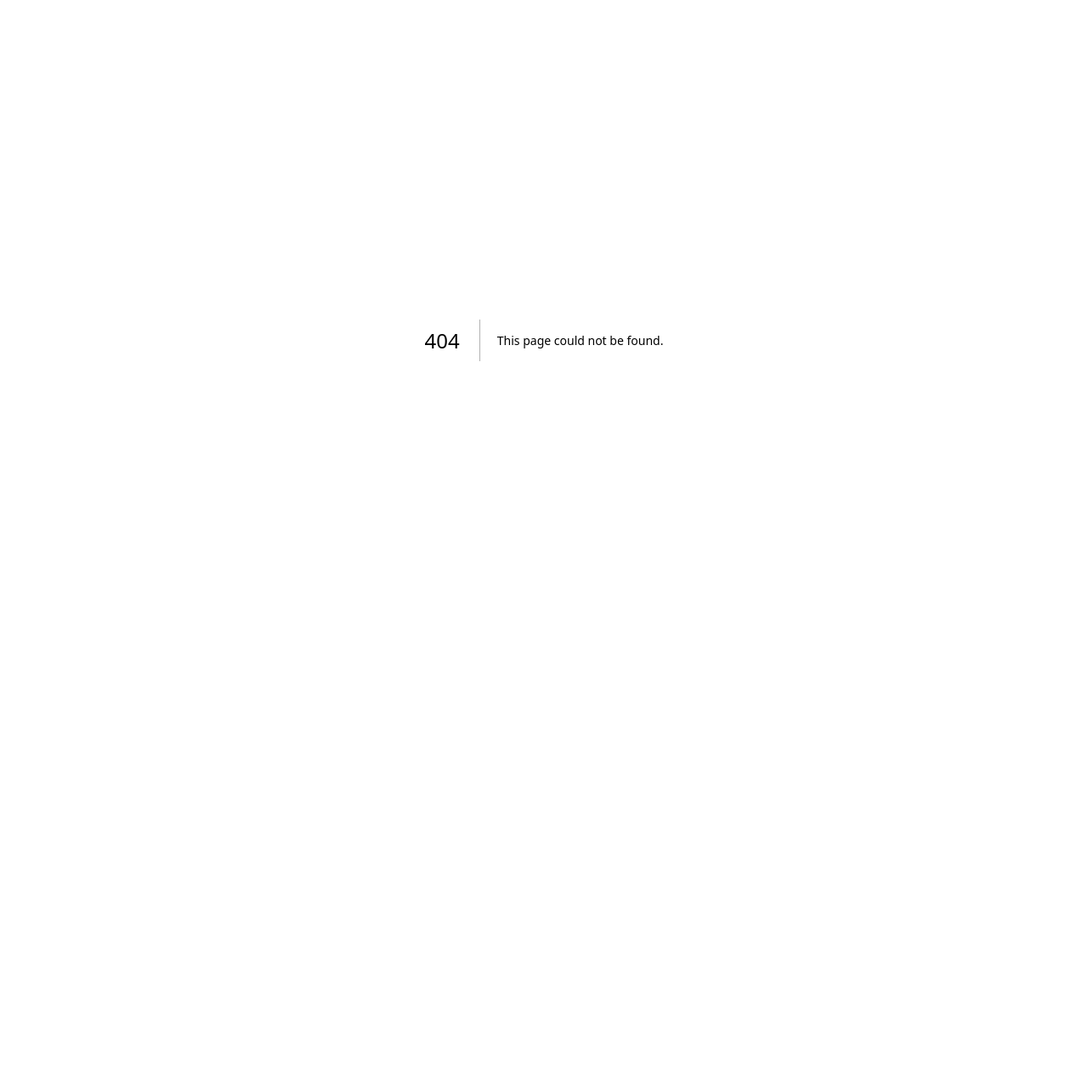
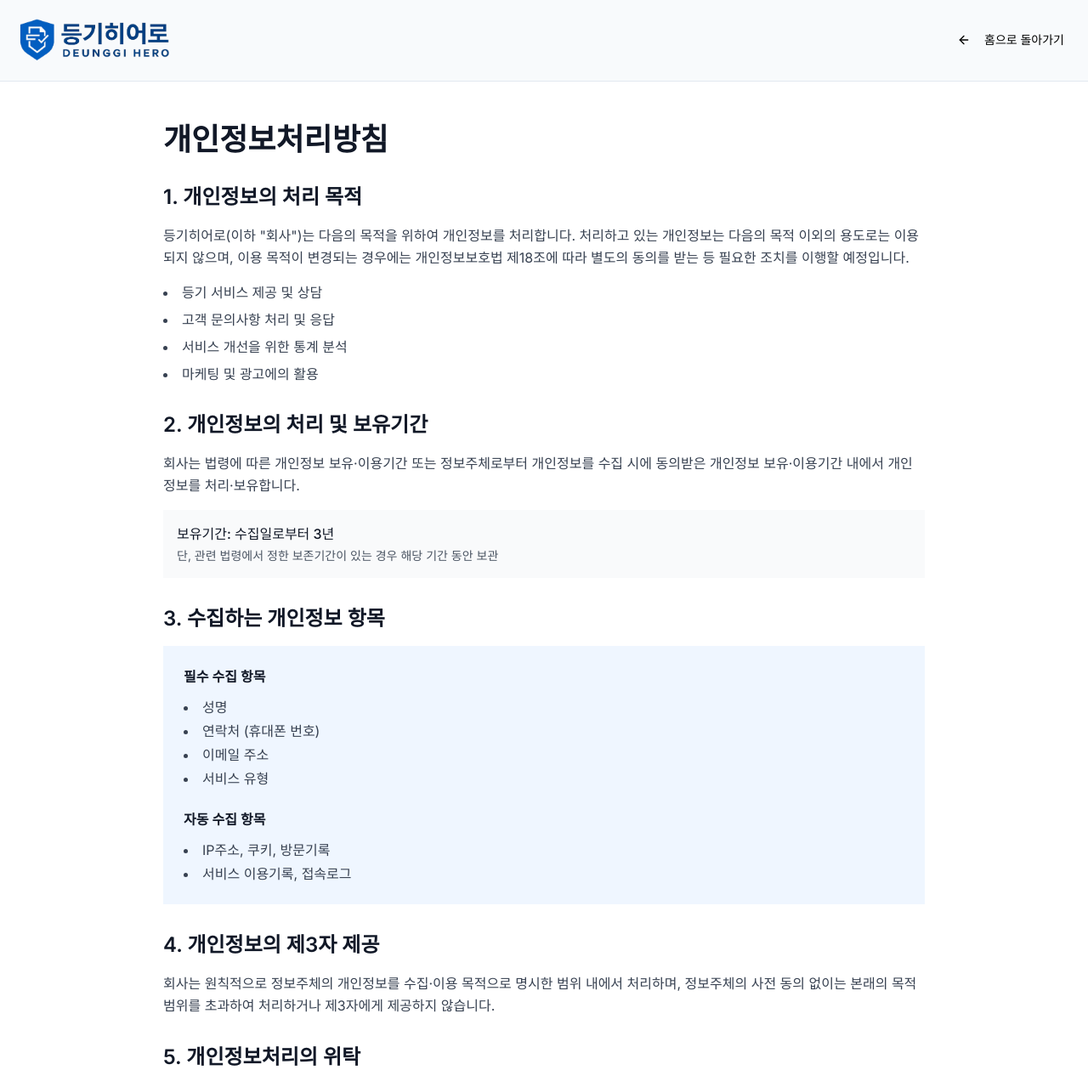
Before and after one commit to Tuna240425/DeungGi-Hero, a Next.js app: page /privacy in a window 1280 px wide. Before the commit this address had no page. Shown: the top 1279 px of the page at 85% size. Before the commit the page ends 800 px from the top, so only its background shows below. Built offline with nearby package versions, Linux system fonts and the light colour scheme.

Commit message:
개인정보 처리방침 추가

```diff
--- /dev/null
+++ b/app/privacy/page.tsx
@@ -0,0 +1,168 @@
+"use client"
+
+import Link from "next/link"
+import { Button } from "@/components/ui/button"
+import { ArrowLeft } from "lucide-react"
+import { Logo } from "@/components/logo"
+
+export default function PrivacyPolicyPage() {
+  return (
+    <div className="min-h-screen bg-white">
+      {/* Header */}
+      <header className="bg-slate-50 border-b border-slate-200">
+        <div className="container mx-auto px-4 py-4 flex items-center justify-between">
+          <Link href="/" className="text-2xl font-bold text-blue-600">
+            <Logo />
+          </Link>
+          <Link href="/">
+            <Button variant="ghost" size="sm">
+              <ArrowLeft className="mr-2 h-4 w-4" />
+              홈으로 돌아가기
+            </Button>
+          </Link>
+        </div>
+      </header>
+
+      {/* Content */}
+      <div className="container mx-auto px-4 py-12">
+        <div className="max-w-4xl mx-auto">
+          <h1 className="text-3xl md:text-4xl font-bold text-gray-900 mb-8">개인정보처리방침</h1>
+
+          <div className="prose prose-lg max-w-none space-y-8">
+            <section>
+              <h2 className="text-2xl font-semibold text-gray-900 mb-4">1. 개인정보의 처리 목적</h2>
+              <p className="text-gray-700 leading-relaxed">
+                등기히어로(이하 "회사")는 다음의 목적을 위하여 개인정보를 처리합니다. 처리하고 있는 개인정보는 다음의 목적 이외의 용도로는 이용되지 않으며, 이용 목적이 변경되는 경우에는 개인정보보호법 제18조에 따라 별도의 동의를 받는 등 필요한 조치를 이행할 예정입니다.
+              </p>
+              <ul className="list-disc list-inside mt-4 space-y-2 text-gray-700">
+                <li>등기 서비스 제공 및 상담</li>
+                <li>고객 문의사항 처리 및 응답</li>
+                <li>서비스 개선을 위한 통계 분석</li>
+                <li>마케팅 및 광고에의 활용</li>
+              </ul>
+            </section>
+
+            <section>
+              <h2 className="text-2xl font-semibold text-gray-900 mb-4">2. 개인정보의 처리 및 보유기간</h2>
+              <p className="text-gray-700 leading-relaxed">
+                회사는 법령에 따른 개인정보 보유·이용기간 또는 정보주체로부터 개인정보를 수집 시에 동의받은 개인정보 보유·이용기간 내에서 개인정보를 처리·보유합니다.
+              </p>
+              <div className="bg-gray-50 p-4 rounded-lg mt-4">
+                <p className="font-medium text-gray-900">보유기간: 수집일로부터 3년</p>
+                <p className="text-sm text-gray-600 mt-1">단, 관련 법령에서 정한 보존기간이 있는 경우 해당 기간 동안 보관</p>
+              </div>
+            </section>
+
+            <section>
+              <h2 className="text-2xl font-semibold text-gray-900 mb-4">3. 수집하는 개인정보 항목</h2>
+              <div className="bg-blue-50 p-6 rounded-lg">
+                <h3 className="font-semibold text-gray-900 mb-3">필수 수집 항목</h3>
+                <ul className="list-disc list-inside space-y-1 text-gray-700">
+                  <li>성명</li>
+                  <li>연락처 (휴대폰 번호)</li>
+                  <li>이메일 주소</li>
+                  <li>서비스 유형</li>
+                </ul>
+                <h3 className="font-semibold text-gray-900 mb-3 mt-6">자동 수집 항목</h3>
+                <ul className="list-disc list-inside space-y-1 text-gray-700">
+                  <li>IP주소, 쿠키, 방문기록</li>
+                  <li>서비스 이용기록, 접속로그</li>
+                </ul>
+              </div>
+            </section>
+
+            <section>
+              <h2 className="text-2xl font-semibold text-gray-900 mb-4">4. 개인정보의 제3자 제공</h2>
+              <p className="text-gray-700 leading-relaxed">
+                회사는 원칙적으로 정보주체의 개인정보를 수집·이용 목적으로 명시한 범위 내에서 처리하며, 정보주체의 사전 동의 없이는 본래의 목적 범위를 초과하여 처리하거나 제3자에게 제공하지 않습니다.
+              </p>
+            </section>
+
+            <section>
+              <h2 className="text-2xl font-semibold text-gray-900 mb-4">5. 개인정보처리의 위탁</h2>
+              <p className="text-gray-700 leading-relaxed">
+                회사는 원활한 개인정보 업무처리를 위하여 다음과 같이 개인정보 처리업무를 위탁하고 있습니다.
+              </p>
+              <div className="overflow-x-auto mt-4">
+                <table className="min-w-full border border-gray-200">
+                  <thead className="bg-gray-50">
+                    <tr>
+                      <th className="border border-gray-200 px-4 py-2 text-left">위탁받는 자</th>
+                      <th className="border border-gray-200 px-4 py-2 text-left">위탁하는 업무의 내용</th>
+                    </tr>
+                  </thead>
+                  <tbody>
+                    <tr>
+                      <td className="border border-gray-200 px-4 py-2">이메일 발송 서비스</td>
+                      <td className="border border-gray-200 px-4 py-2">고객 상담 및 문의 응답</td>
+                    </tr>
+                  </tbody>
+                </table>
+              </div>
+            </section>
+
+            <section>
+              <h2 className="text-2xl font-semibold text-gray-900 mb-4">6. 정보주체의 권리·의무 및 행사방법</h2>
+              <p className="text-gray-700 leading-relaxed mb-4">
+                정보주체는 회사에 대해 언제든지 다음 각 호의 개인정보 보호 관련 권리를 행사할 수 있습니다.
+              </p>
+              <ul className="list-disc list-inside space-y-2 text-gray-700">
+                <li>개인정보 처리현황 통지요구</li>
+                <li>개인정보 처리정지 요구</li>
+                <li>개인정보의 정정·삭제 요구</li>
+                <li>손해배상 청구</li>
+              </ul>
+            </section>
+
+            <section>
+              <h2 className="text-2xl font-semibold text-gray-900 mb-4">7. 개인정보의 안전성 확보조치</h2>
+              <p className="text-gray-700 leading-relaxed">
+                회사는 개인정보보호법 제29조에 따라 다음과 같이 안전성 확보에 필요한 기술적/관리적 및 물리적 조치를 하고 있습니다.
+              </p>
+              <ul className="list-disc list-inside mt-4 space-y-2 text-gray-700">
+                <li>개인정보에 대한 접근 제한</li>
+                <li>개인정보를 취급하는 직원의 최소화 및 교육</li>
+                <li>개인정보의 암호화</li>
+                <li>해킹 등에 대비한 기술적 대책</li>
+              </ul>
+            </section>
+
+            <section>
+              <h2 className="text-2xl font-semibold text-gray-900 mb-4">8. 개인정보보호책임자</h2>
+              <div className="bg-gray-50 p-6 rounded-lg">
+                <p className="text-gray-700 mb-4">
+                  회사는 개인정보 처리에 관한 업무를 총괄해서 책임지고, 개인정보 처리와 관련한 정보주체의 불만처리 및 피해구제 등을 위하여 아래와 같이 개인정보보호책임자를 지정하고 있습니다.
+                </p>
+                <div className="space-y-2">
+                  <p><span className="font-medium">연락처:</span> 02-3477-9650</p>
+                  <p><span className="font-medium">이메일:</span> halee@limleelawfirm.com</p>
+                </div>
+              </div>
+            </section>
+
+            <section>
+              <h2 className="text-2xl font-semibold text-gray-900 mb-4">9. 개인정보처리방침 변경</h2>
+              <p className="text-gray-700 leading-relaxed">
+                이 개인정보처리방침은 시행일로부터 적용되며, 법령 및 방침에 따른 변경내용의 추가, 삭제 및 정정이 있는 경우에는 변경사항의 시행 7일 전부터 공지사항을 통하여 고지할 것입니다.
+              </p>
+              <div className="bg-blue-50 p-4 rounded-lg mt-4">
+                <p className="text-blue-800">
+                  <span className="font-medium">시행일자:</span> 2025년 1월 1일
+                </p>
+              </div>
+            </section>
+          </div>
+
+          <div className="mt-12 pt-8 border-t border-gray-200 text-center">
+            <Link href="/">
+              <Button className="bg-blue-600 hover:bg-blue-700">
+                <ArrowLeft className="mr-2 h-4 w-4" />
+                홈으로 돌아가기
+              </Button>
+            </Link>
+          </div>
+        </div>
+      </div>
+    </div>
+  )
+}
--- a/app/real-estate/page.tsx
+++ b/app/real-estate/page.tsx
@@ -175,7 +175,7 @@ export default function RealEstatePage() {
       </header>
 
       {/* Hero Section */}
-      <section className="pt-48 pb-16 bg-gradient-to-br from-green-50 to-blue-100">
+      <section className="pt-56 pb-16 bg-gradient-to-br from-green-50 to-blue-100">
         <div className="container mx-auto px-4">
           <div className="max-w-4xl mx-auto text-center">
             <h1 className="text-4xl md:text-5xl font-bold text-gray-900 mb-6">부동산등기, 복잡하지 않습니다</h1>
```
Also changed, not shown: package.json (+4 -5 lines), 1 other file (tests, documents, lock files or other folders).
